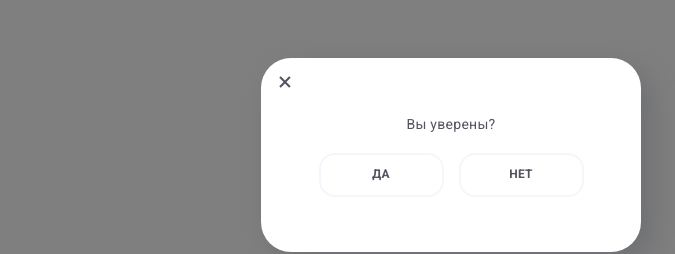
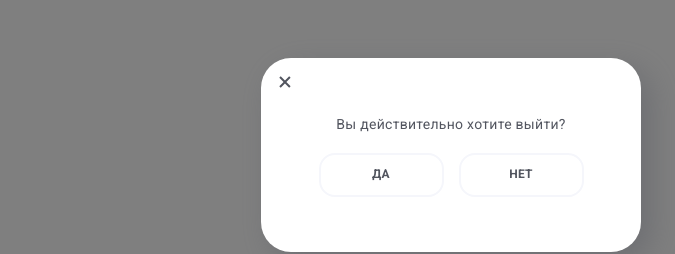
Before and after one commit to anna-stasya/cabbage-f05, a React (Create React App) app: page / in a window 1280 px wide. Both pictures are taken after a click on the button "Тест модалки". Shown: the part 245-499 px from the top of the page, without its empty margins (189-864 px from the left). Built offline with nearby package versions, Linux system fonts and the light colour scheme.

Commit message:
end modal logout

```diff
--- /dev/null
+++ b/src/components/FormLogOut/FormLogOut.js
@@ -0,0 +1,29 @@
+import React from 'react';
+import { BiX } from 'react-icons/bi';
+
+import s from './FormLogOut.module.css';
+
+export default function UniversalForm() {
+  return (
+    <form className={s.form}>
+      <BiX className={s.iconClose} />
+      <p className={s.question}>Вы действительно хотите выйти?</p>
+      <div className={s.buttons}>
+        <button
+          className={s.button}
+          type="button"
+          // onClick={this.toggleModal}
+        >
+          Да
+        </button>
+        <button
+          className={s.button}
+          type="button"
+          // onClick={this.toggleModal}
+        >
+          Нет
+        </button>
+      </div>
+    </form>
+  );
+}
--- /dev/null
+++ b/src/components/FormLogOut/FormLogOut.module.css
@@ -0,0 +1,56 @@
+.form {
+  position: relative;
+}
+.question {
+  text-align: center;
+  margin-top: 20px;
+
+  font-family: Roboto;
+  font-weight: 500;
+  font-size: 14px;
+  line-height: 1.14;
+  letter-spacing: 0.02em;
+
+  color: #52555f;
+}
+.buttons {
+  display: flex;
+  justify-content: center;
+
+  margin-top: 20px;
+}
+.button {
+  width: 125px;
+  height: 44px;
+  margin-left: 15px;
+
+  border: 2px solid #f5f6fb;
+  box-sizing: border-box;
+  border-radius: 16px;
+  background-color: inherit;
+
+  font-family: Roboto;
+  font-weight: 700;
+  font-size: 12px;
+  line-height: 1.16;
+  letter-spacing: 0.02em;
+  text-transform: uppercase;
+
+  color: #52555f;
+}
+.button:hover {
+  background-color: #ff751d;
+  color: #ffffff;
+}
+.button:first-child {
+  margin-left: 0;
+}
+.iconClose {
+  position: relative;
+  width: 24px;
+  height: 24px;
+  fill: #52555f;
+}
+.iconClose:hover {
+  fill: #ff751d;
+}
--- a/src/pages/Example/Example.js
+++ b/src/pages/Example/Example.js
@@ -1,7 +1,8 @@
 import React, { Component } from 'react';
 
 import UniversalModal from '../../components/UniversalModal/UniversalModal';
-import UniversalForm from '../../components/UniversalForm/UniversalForm';
+// import UniversalForm from '../../components/UniversalForm/UniversalForm';
+import FormLogOut from '../../components/FormLogOut/FormLogOut';
 
 class Example extends Component {
   state = {
@@ -24,7 +25,7 @@ class Example extends Component {
         </button>
         {showModal && (
           <UniversalModal onClose={this.toggleModal}>
-            <UniversalForm />
+            <FormLogOut />
             {/* <div>
               <button type="button" onClick={this.toggleModal}>
                 ДА
```
